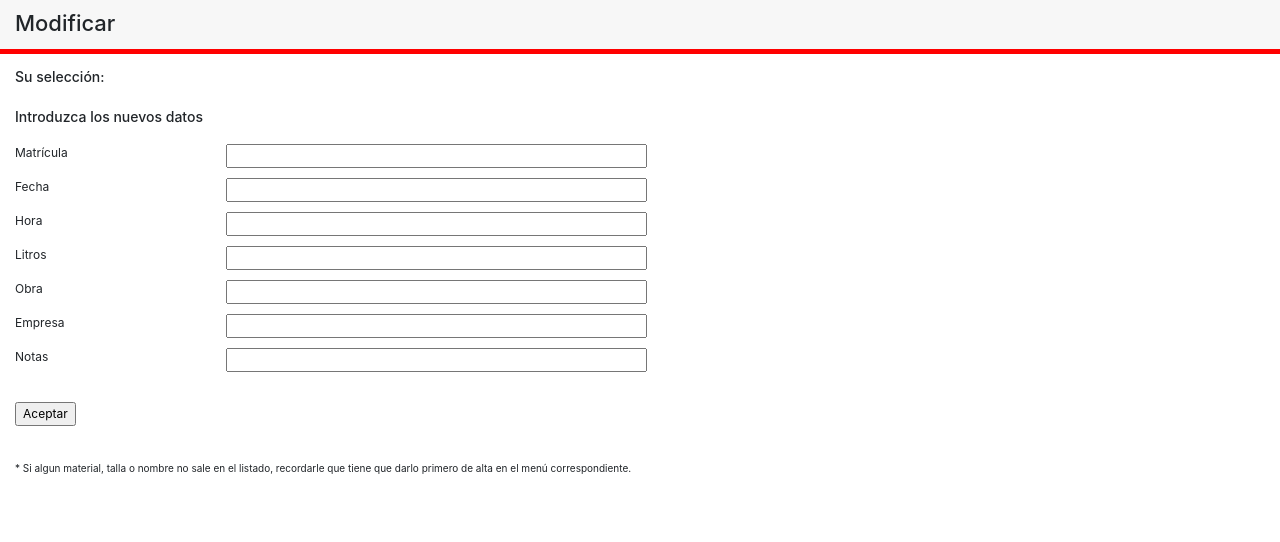
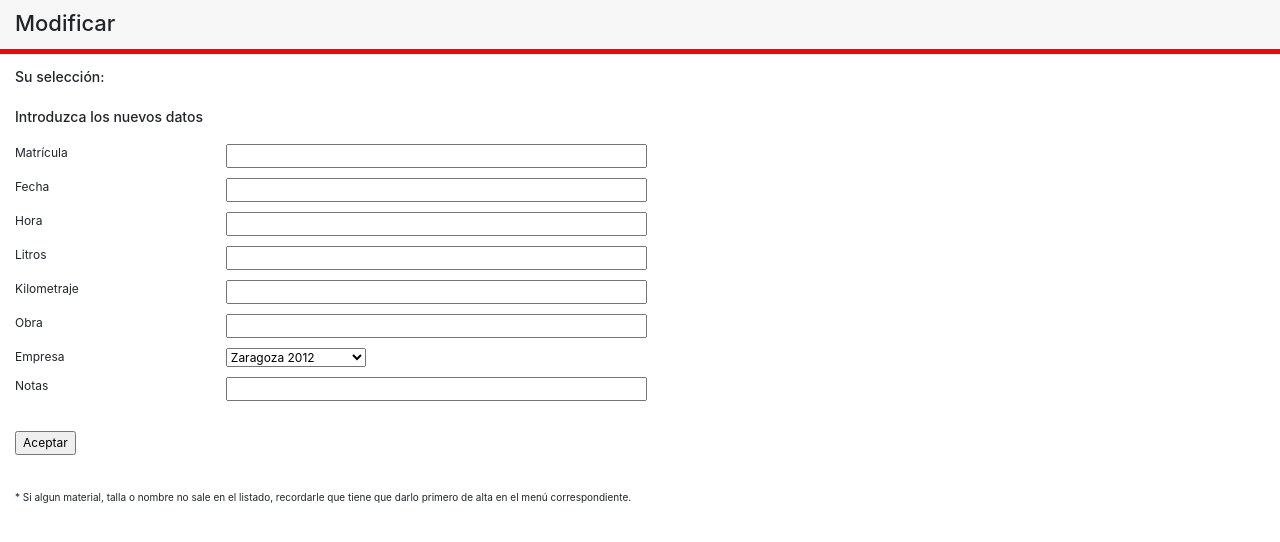
Before and after one commit to stormDar/appgasoil, a PHP site: page /editsalidagasoil.php?cod=1 in a window 1280 px wide. Shown: the top 542 px of the page. Run offline with PHP 8.4, Linux system fonts and the light colour scheme; data that the repository does not hold is empty; some libraries are stand-ins or nearby versions.

Commit message:
Barra de busqueda funcionando. Añadido kilometraje y visualizacion matrixula no del id del vehiculo. Empezado a ver desplegable empresas en editar registro aun no funciona

```diff
--- a/editsalidagasoil.php
+++ b/editsalidagasoil.php
@@ -8,7 +8,7 @@ error_reporting(0);
 
 	// sentencia que busca los datos referentes al codigo que recibe para modificar
 	//$query1="SELECT CantidadRepostaje, FechaRepostaje, HoraRepostaje, IdVehiculoRepostaje, NotasRepostaje,IdRepostaje,NombreObra,IdObra,KmVehiculo,Empresa FROM ga_gasoil,ga_obra WHERE IdObra=IdObraGasoil and IdRepostaje='$codigo' ";
-	$query1="SELECT idsalida, idvehiculo, fecha, hora, litros, NombreCentro, codalmacen, notas, creador, empresa FROM ga_salida, centros WHERE idobra=IdCentro and idsalida='$codigo'";
+	$query1="SELECT idsalida, idvehiculo, fecha, hora, litros, NombreCentro, codalmacen, notas, creador, empresa, kilometraje FROM ga_salida, centros WHERE idobra=IdCentro and idsalida='$codigo'";
 
 	$resultado=mysqli_query($conexion,$query1) or die("Algo ha salido mal");
 
@@ -77,7 +77,7 @@ error_reporting(0);
 							$notas=$anterior[7];
 							$codigo=$anterior[0];
 							//$codigoobra=$anterior[];
-							//$kilometraje=$anterior[8];
+							$kilometraje=$anterior[10];
 							//$empresa=$anterior['Empresa'];
 							$empresa=$anterior[9];
 
@@ -124,12 +124,12 @@ error_reporting(0);
 									<input type="number" name="Cantidad" id="Cantidad" value="<?php echo "$cantidad"; ?>">
 								</div>
 							</div>
-							<!--<div class="row">
+							<div class="row">
 								<div class='col-2'>Kilometraje</div>
 								<div class='col-4'>
 									<input type="number" name="Kilometraje" id="Kilometraje" value="<?php echo "$kilometraje"; ?>">
 								</div>
-							</div>-->
+							</div>
 							<div class='row'>
 								<div class='col-2'>Obra</div>
 								<div class='col-4'>
@@ -139,7 +139,15 @@ error_reporting(0);
 							<div class='row'>
 								<div class='col-2'>Empresa</div>
 								<div class='col-4'>
-									<input type="text" name="Empresa" id="Empresa" value="<?php echo "$empresa"; ?>">
+									<select name="Empresa" id="Empresa" selected="Integra">
+										<option value="Zaragoza 2012">Zaragoza 2012</option>
+										<option value="Odel">Odel</option>
+										<option value="Integra">Integra</option>
+										<option value="Cleanzcom">Cleanzcom</option>
+										<option value="Momentum Alquiler">Momentum Alquiler</option>
+										<option value="Automatismos Felipe">Automatismos Felipe</option>
+									</select>
+									<!--<input type="text" name="Empresa" id="Empresa" value="<?php /*echo "$empresa"; */?>">-->
 								</div>
 							</div>
 							<div class='row'>
@@ -187,20 +195,20 @@ error_reporting(0);
 									$fechanueva = $_POST['Fecha'];
 									$notasnuevas=$_POST['Notas'];
 									$codigonuevo=$_POST["Codigo"];
-									//$kilometrajenuevo=$_POST["Kilometraje"];
+									$kilometrajenuevo=$_POST["Kilometraje"];
 									$empresanueva=$_POST['Empresa'];
 
 
 									//obtenemos el id de la obra modificada
 
-									$sentenciaobras2="SELECT idobra FROM ga_obra where Nombreobra='$obranueva'";
+			//						$sentenciaobras2="SELECT idobra FROM ga_obra where Nombreobra='$obranueva'";
 
-									$resultadoobras2=mysqli_query($conexion, $sentenciaobras2);
+			//						$resultadoobras2=mysqli_query($conexion, $sentenciaobras2);
 
-									while($obramodificada=mysqli_fetch_array($resultadoobras2))
-									{
-										$obramodificada2=$obramodificada[0];
-									}
+			//						while($obramodificada=mysqli_fetch_array($resultadoobras2))
+			//						{
+			//							$obramodificada2=$obramodificada[0];
+			//						}
 
 
 
@@ -214,7 +222,7 @@ error_reporting(0);
 
 										//consulta de modificación de registro
 
-										$query2 = "UPDATE ga_salida SET litros='$cantidadnueva', fecha='$fechanueva', hora='$horanueva', idvehiculo='$matriculanueva', notas='$notasnuevas',idobra=$obramodificada2, empresa='$empresanueva' WHERE idsalida='$codigonuevo'";
+										$query2 = "UPDATE ga_salida SET kilometraje='$kilometrajenuevo', litros='$cantidadnueva', fecha='$fechanueva', hora='$horanueva', idvehiculo='$matriculanueva', notas='$notasnuevas',idobra=$obramodificada2, empresa='$empresanueva' WHERE idsalida='$codigonuevo'";
 
 										/*$modificar=mysqli_query($conexion, $query2) or die("Fallo del query2");
 
@@ -222,6 +230,8 @@ error_reporting(0);
 											require("actualizagasoil.php");*/
 
 										echo "<script>alert('Datos modificados correctamente'); window.close();</script>";
+
+
 									}
 							}
 							?>
```
Also changed, not shown: nuevasalidagasoil.php (+20 -13 lines), require/search-result-index.php (+10 -6 lines).
